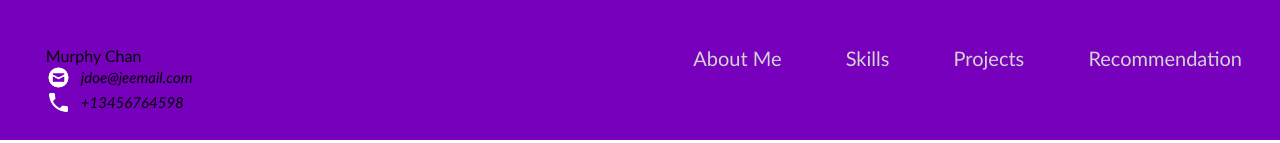
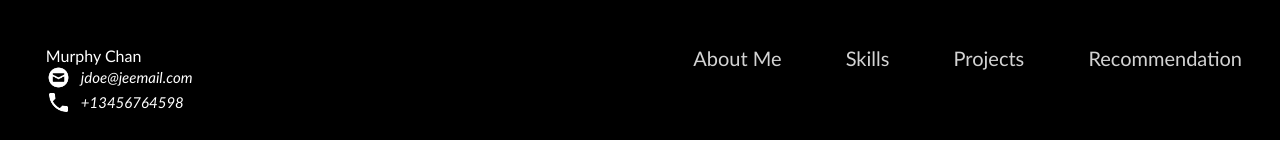
Before and after one commit to blackmeicyan/singlepagewebsite, a plain HTML site: page index.html in a window 1280 px wide. Shown: the top 143 px of the page. Drawn offline with Linux system fonts and the light colour scheme.

Commit message:
Update style.css

```diff
--- a/style.css
+++ b/style.css
@@ -5,7 +5,7 @@ body {
 /* Navigation Bar */
 
 #home {
-  background-color:  #7600bc;
+  background-color:  #000000;
   padding-bottom: 1cm;
   margin-left:-1cm;
   margin-right:-1cm;
@@ -20,6 +20,7 @@ body {
   margin: 10px;
   padding: 20px;
   font-size: 20px;
+  text-decoration: underline;
   text-decoration:none;
 }
 
@@ -34,12 +35,14 @@ body {
 }
 
 .profile_name {
+   color: white;
   float: left;
   padding-left: 2cm;
   /* Add the styles here */
 }
 
 .profile_name .contact_info {
+   color: white;
   font-size: 15px;
   font-style: italic;
   display: flex;
```
